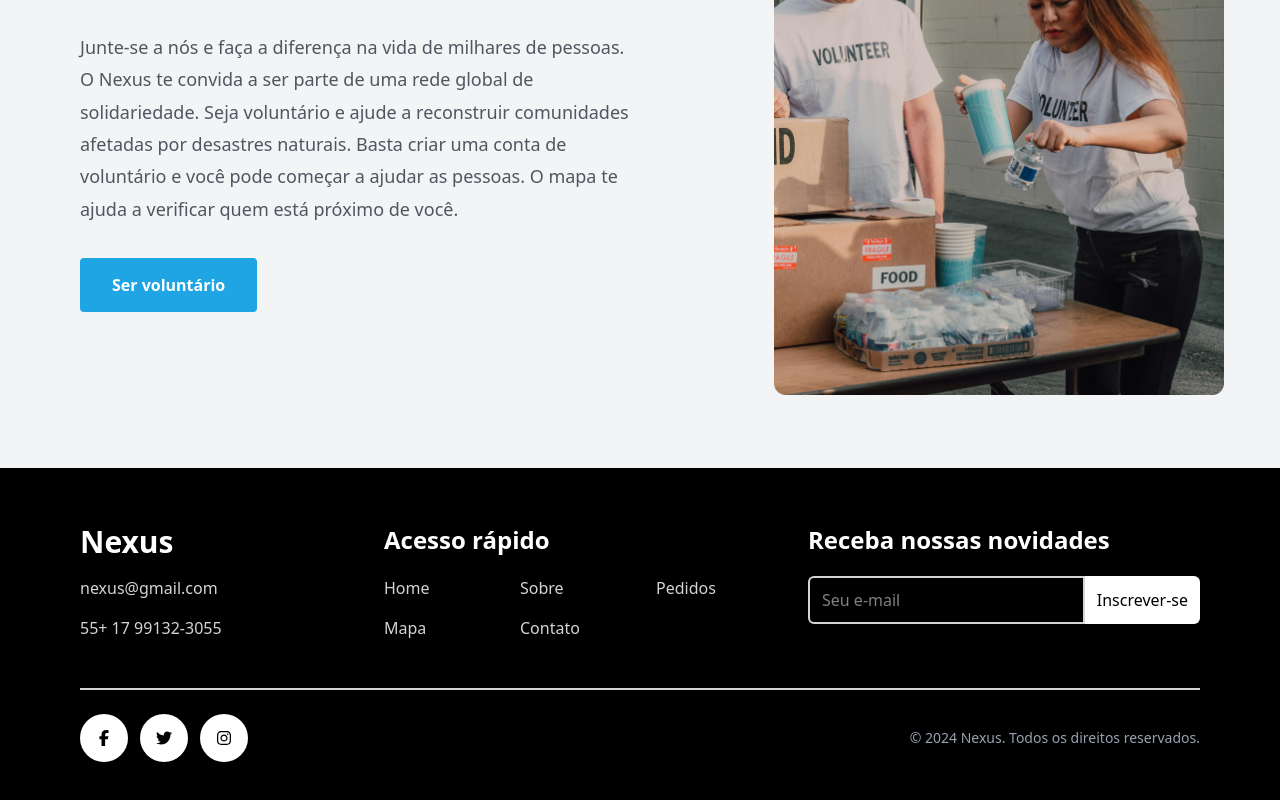
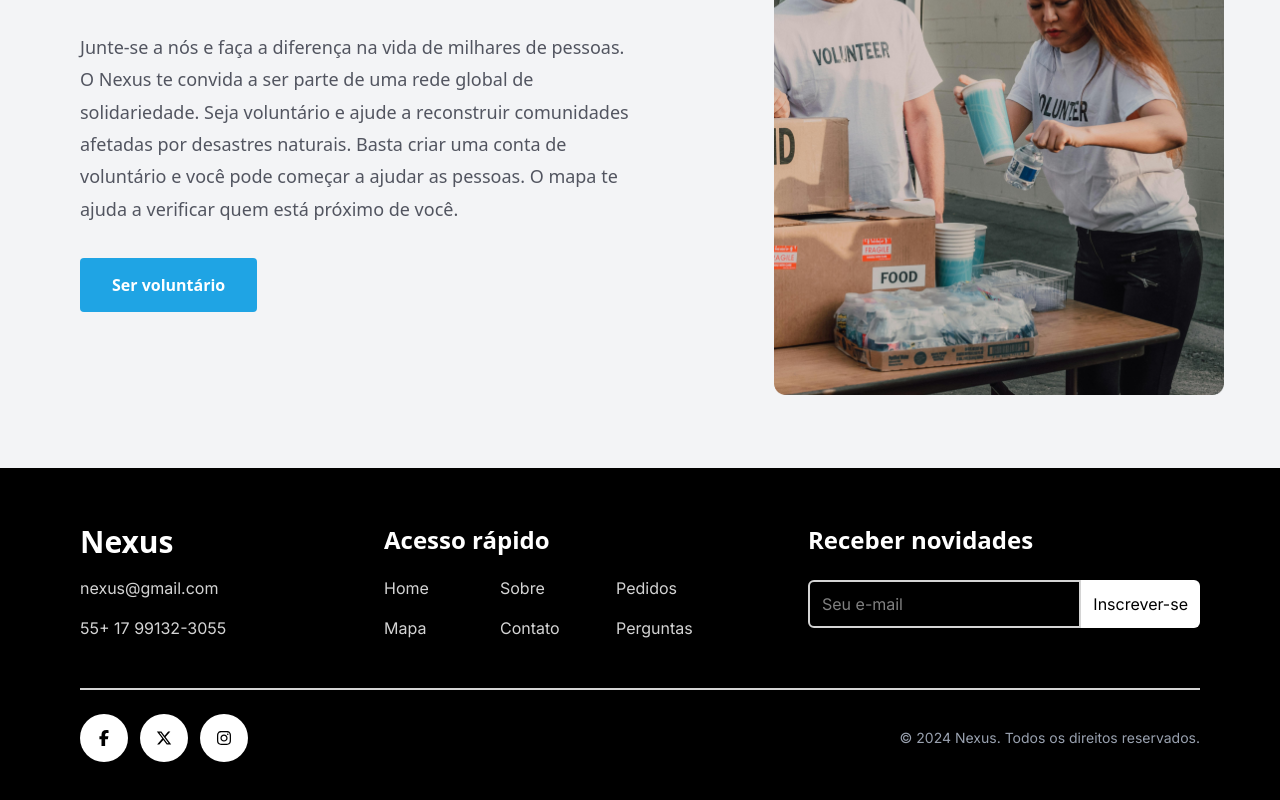
Before and after one commit to enzomurayama/nexus, a React (Vite) app in the folder frontend/: page / in a window 1280 px wide. Shown: the part 2392-3192 px from the top of the page. Built offline with nearby package versions, Linux system fonts and the light colour scheme.

Commit message:
fix: footer style for mobile devices

```diff
--- a/frontend/src/components/Footer.jsx
+++ b/frontend/src/components/Footer.jsx
@@ -1,41 +1,42 @@
 import { FontAwesomeIcon } from '@fortawesome/react-fontawesome'
-import { faFacebookF, faTwitter, faInstagram } from '@fortawesome/free-brands-svg-icons'
+import { faFacebookF, faXTwitter, faInstagram } from '@fortawesome/free-brands-svg-icons'
 
 export default function Footer() {
   return (
-    <footer className="bg-black text-white py-14 w-full ">
-      <div className="w-full px-20 text-[#D4D4D4] ">
+    <footer className="bg-black text-white py-14 w-full">
+      <div className="w-full px-10 text-[#D4D4D4] sm:px-20">
         <div className="grid lg:grid-cols-[25%_40%_35%] md:grid-cols-[35%_65%]">
           <div className="text-center text-left">
             <h1 className="text-3xl text-white font-bold mb-4">Nexus</h1>
 
-            <div className='flex justify-between md:flex-col'>
-                <p className="text-md text-[#] mb-4">nexus@gmail.com</p>
-                <p className="text-md text-[#] mb-4">55+ 17 99132-3055</p>
+            <div className='flex flex-col justify-between xs:flex-row md:flex-col'>
+                <p className="text-md font-inter mb-4">nexus@gmail.com</p>
+                <p className="text-md font-inter mb-4">55+ 17 99132-3055</p>
             </div>
           </div>
 
-          <div className="hidden lg:block text-center md:text-left mx-6">
+          <div className="hidden lg:block text-center lg:text-left mx-6">
             <h3 className="text-2xl text-white font-bold mb-5">Acesso rápido</h3>
-            <ul className="grid grid-cols-[30%_30%_30%] gap-4">
-              <li><a href="/" className="hover:text-[#1FA4E4]">Home</a></li>
-              <li><a href="/sobre" className="hover:text-[#1FA4E4]">Sobre</a></li>
-              <li><a href="/mural" className="hover:text-[#1FA4E4]">Pedidos</a></li>
-              <li><a href="#mapa" className="hover:text-[#1FA4E4]">Mapa</a></li>
-              <li><a href="#contato" className="hover:text-[#1FA4E4]">Contato</a></li>
+            <ul className="grid grid-cols-[25%_25%_25%] gap-4">
+              <li><a href="/" className="font-inter hover:text-[#FFF]">Home</a></li>
+              <li><a href="/sobre" className="font-inter hover:text-[#FFF]">Sobre</a></li>
+              <li><a href="/mural" className="font-inter hover:text-[#FFF]">Pedidos</a></li>
+              <li><a href="#mapa" className="font-inter hover:text-[#FFF]">Mapa</a></li>
+              <li><a href="#contato" className="font-inter hover:text-[#FFF]">Contato</a></li>
+              <li><a href="#contato" className="font-inter hover:text-[#FFF]">Perguntas</a></li>
             </ul>
           </div>
 
           <div className="text-left mb-4 mt-6 md:mt-0">
-            <h3 className="hidden xl:block text-2xl font-semibold mb-5 text-white">Receba nossas novidades</h3>
-            <h3 className="block xl:hidden text-2xl font-semibold mb-5 text-white">Inscreva-se</h3>
+            <h3 className="text-2xl font-semibold mb-6 text-white">Receber novidades</h3>
 
             <form action="#" method="POST" className="flex">
               <input type="email"
-                className="border-2 border-[#D4D4D4] ps-3 bg-black w-full text-nowrap text-white rounded-l-md"
+                className="text-nowrap text-white font-inter bg-black w-full rounded-l-md border-2 border-[#D4D4D4] ps-3"
                 placeholder="Seu e-mail" required />
+
               <button type="submit"
-                className="bg-white text-nowrap text-black p-3 rounded-r-md hover:bg-[#D4D4D4] transition duration-300">
+                className="bg-white font-inter text-nowrap text-black p-3 rounded-r-md hover:bg-[#D4D4D4] transition duration-300">
                 Inscrever-se
               </button>
             </form>
@@ -43,11 +44,11 @@ export default function Footer() {
         </div>
       </div>
 
-      <div className="w-full mt-8 text-center px-20">
+      <div className="w-full mt-8 px-10 text-center sm:px-20">
         <div className="border-t-2 border-[#D4D4D4] w-full"></div>
 
-        <div className="flex justify-between items-center mt-6">
-          <div className="flex gap-3">
+        <div className="flex flex-col justify-between items-center mt-6 sm:flex-row">
+          <div className="flex gap-3 sm:mr-4">
             <a href="#"
               className="w-12 h-12 bg-white rounded-full flex items-center justify-center hover:bg-gray-200">
               <FontAwesomeIcon icon={faFacebookF} className="w-6 h-6 text-black" />
@@ -55,7 +56,7 @@ export default function Footer() {
 
             <a href="#"
               className="w-12 h-12 bg-white rounded-full flex items-center justify-center hover:bg-gray-200">
-              <FontAwesomeIcon icon={faTwitter} className="w-6 h-6 text-black" />
+              <FontAwesomeIcon icon={faXTwitter} className="w-6 h-6 text-black" />
             </a>
 
             <a href="#"
@@ -64,7 +65,7 @@ export default function Footer() {
             </a>
           </div>
 
-          <p className="text-sm text-right text-gray-400">© 2024 Nexus. Todos os direitos reservados.</p>
+          <p className="text-sm font-inter text-center text-gray-400 mt-6 sm:text-right sm:mt-0">© 2024 Nexus. Todos os direitos reservados.</p>
         </div>
       </div>
     </footer>
--- a/frontend/src/index.css
+++ b/frontend/src/index.css
@@ -7,6 +7,8 @@
     --color-text: #525560;
 
     --font-inter: Inter, sans-serif;
+
+    --breakpoint-xs: 25rem;
 }
 
 .swiper-wrapper{
```
